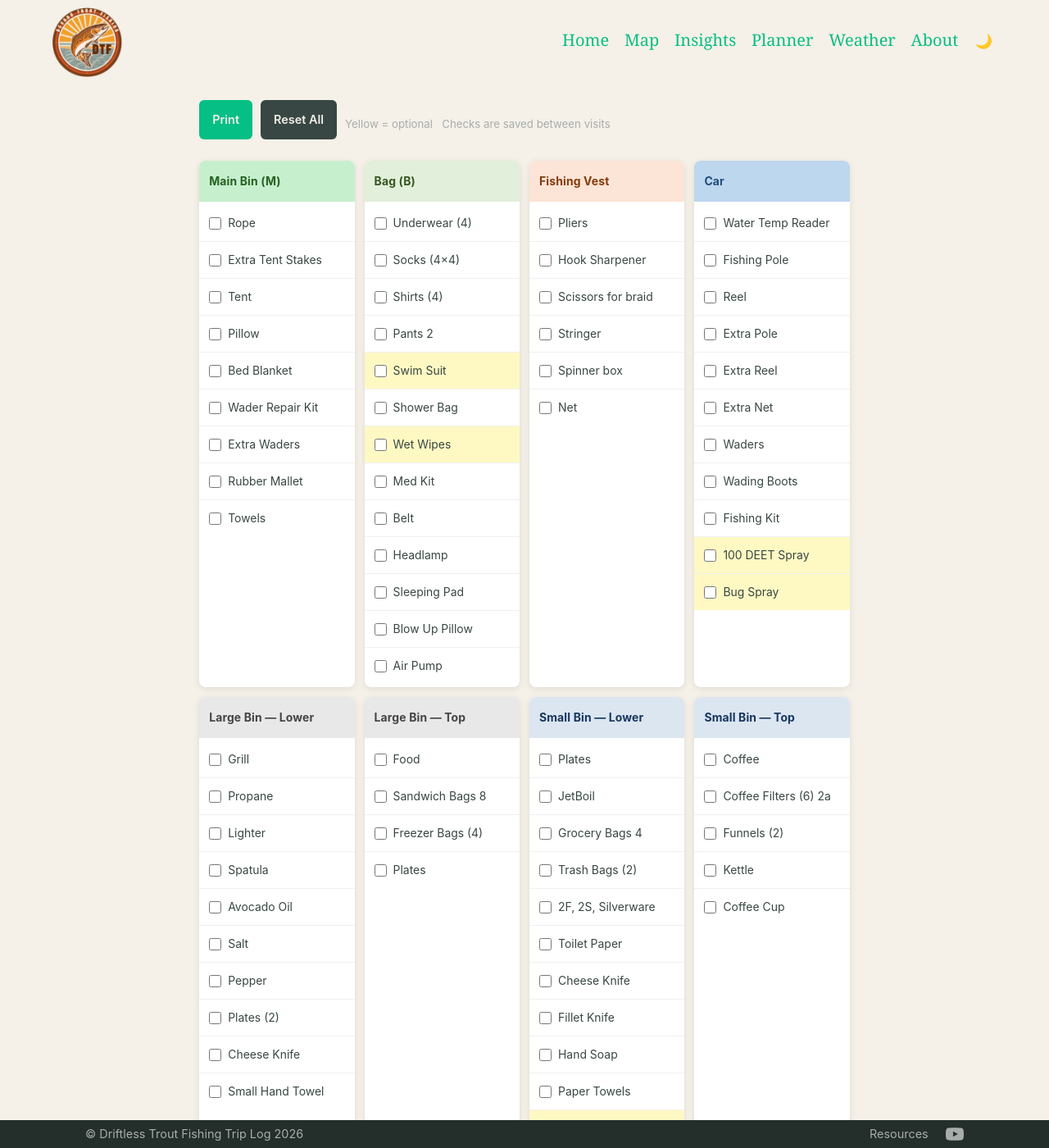
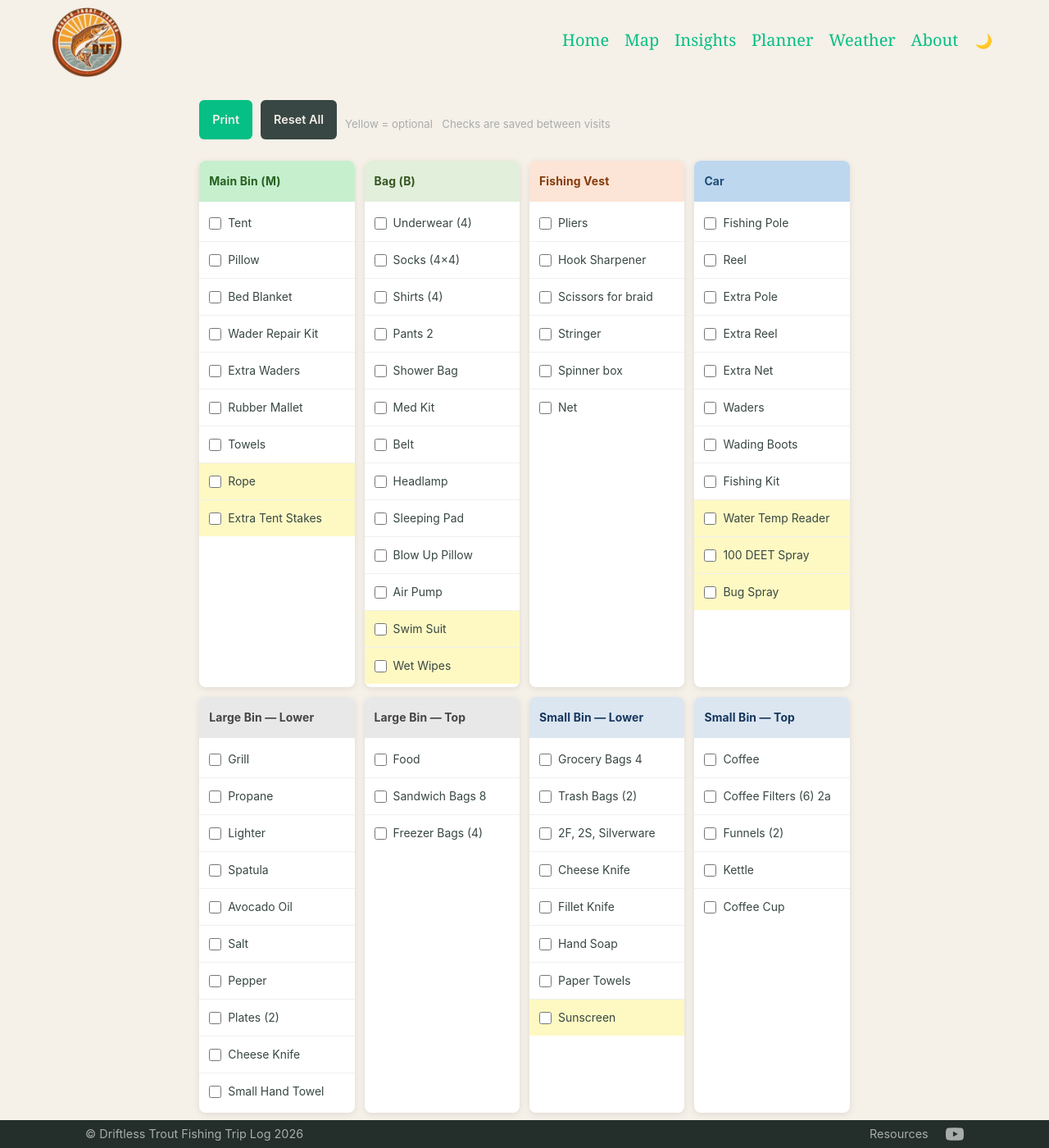
Before and after one commit to Cyro6/cyro6.github.io, a Jekyll site: the page built from checklist.html, in a window 1280 px wide and 1400 px high. Shown: the whole window at 82% size. Built offline with Jekyll 4.4.1, drawn with Linux system fonts in a browser that asks for light colours.

Commit message:
Checklist: reorder optionals to bottom, mark new optionals, remove items
Optional: Rope, Extra Tent Stakes, Water Temp Reader (moved to bottom
of their cards). Removed: JetBoil, Plates (Small Bin), Toilet Paper,
Plates (Large Bin Top).

Co-Authored-By: Claude Sonnet 4.6 <noreply@anthropic.com>

```diff
--- a/checklist.html
+++ b/checklist.html
@@ -120,8 +120,6 @@ body.dark-theme .cl-item.checked span { color: #5a6a65; }
     <div class="cl-card">
       <div class="cl-card-header h-main">Main Bin (M)</div>
       <div class="cl-items">
-        <div class="cl-item"><input type="checkbox"><span>Rope</span></div>
-        <div class="cl-item"><input type="checkbox"><span>Extra Tent Stakes</span></div>
         <div class="cl-item"><input type="checkbox"><span>Tent</span></div>
         <div class="cl-item"><input type="checkbox"><span>Pillow</span></div>
         <div class="cl-item"><input type="checkbox"><span>Bed Blanket</span></div>
@@ -129,6 +127,8 @@ body.dark-theme .cl-item.checked span { color: #5a6a65; }
         <div class="cl-item"><input type="checkbox"><span>Extra Waders</span></div>
         <div class="cl-item"><input type="checkbox"><span>Rubber Mallet</span></div>
         <div class="cl-item"><input type="checkbox"><span>Towels</span></div>
+        <div class="cl-item optional"><input type="checkbox"><span>Rope</span></div>
+        <div class="cl-item optional"><input type="checkbox"><span>Extra Tent Stakes</span></div>
       </div>
     </div>
 
@@ -140,15 +140,15 @@ body.dark-theme .cl-item.checked span { color: #5a6a65; }
         <div class="cl-item"><input type="checkbox"><span>Socks (4×4)</span></div>
         <div class="cl-item"><input type="checkbox"><span>Shirts (4)</span></div>
         <div class="cl-item"><input type="checkbox"><span>Pants 2</span></div>
-        <div class="cl-item optional"><input type="checkbox"><span>Swim Suit</span></div>
         <div class="cl-item"><input type="checkbox"><span>Shower Bag</span></div>
-        <div class="cl-item optional"><input type="checkbox"><span>Wet Wipes</span></div>
         <div class="cl-item"><input type="checkbox"><span>Med Kit</span></div>
         <div class="cl-item"><input type="checkbox"><span>Belt</span></div>
         <div class="cl-item"><input type="checkbox"><span>Headlamp</span></div>
         <div class="cl-item"><input type="checkbox"><span>Sleeping Pad</span></div>
         <div class="cl-item"><input type="checkbox"><span>Blow Up Pillow</span></div>
         <div class="cl-item"><input type="checkbox"><span>Air Pump</span></div>
+        <div class="cl-item optional"><input type="checkbox"><span>Swim Suit</span></div>
+        <div class="cl-item optional"><input type="checkbox"><span>Wet Wipes</span></div>
       </div>
     </div>
 
@@ -169,7 +169,6 @@ body.dark-theme .cl-item.checked span { color: #5a6a65; }
     <div class="cl-card">
       <div class="cl-card-header h-car">Car</div>
       <div class="cl-items">
-        <div class="cl-item"><input type="checkbox"><span>Water Temp Reader</span></div>
         <div class="cl-item"><input type="checkbox"><span>Fishing Pole</span></div>
         <div class="cl-item"><input type="checkbox"><span>Reel</span></div>
         <div class="cl-item"><input type="checkbox"><span>Extra Pole</span></div>
@@ -178,6 +177,7 @@ body.dark-theme .cl-item.checked span { color: #5a6a65; }
         <div class="cl-item"><input type="checkbox"><span>Waders</span></div>
         <div class="cl-item"><input type="checkbox"><span>Wading Boots</span></div>
         <div class="cl-item"><input type="checkbox"><span>Fishing Kit</span></div>
+        <div class="cl-item optional"><input type="checkbox"><span>Water Temp Reader</span></div>
         <div class="cl-item optional"><input type="checkbox"><span>100 DEET Spray</span></div>
         <div class="cl-item optional"><input type="checkbox"><span>Bug Spray</span></div>
       </div>
@@ -207,7 +207,6 @@ body.dark-theme .cl-item.checked span { color: #5a6a65; }
         <div class="cl-item"><input type="checkbox"><span>Food</span></div>
         <div class="cl-item"><input type="checkbox"><span>Sandwich Bags 8</span></div>
         <div class="cl-item"><input type="checkbox"><span>Freezer Bags (4)</span></div>
-        <div class="cl-item"><input type="checkbox"><span>Plates</span></div>
       </div>
     </div>
 
@@ -215,12 +214,9 @@ body.dark-theme .cl-item.checked span { color: #5a6a65; }
     <div class="cl-card">
       <div class="cl-card-header h-small">Small Bin — Lower</div>
       <div class="cl-items">
-        <div class="cl-item"><input type="checkbox"><span>Plates</span></div>
-        <div class="cl-item"><input type="checkbox"><span>JetBoil</span></div>
         <div class="cl-item"><input type="checkbox"><span>Grocery Bags 4</span></div>
         <div class="cl-item"><input type="checkbox"><span>Trash Bags (2)</span></div>
         <div class="cl-item"><input type="checkbox"><span>2F, 2S, Silverware</span></div>
-        <div class="cl-item"><input type="checkbox"><span>Toilet Paper</span></div>
         <div class="cl-item"><input type="checkbox"><span>Cheese Knife</span></div>
         <div class="cl-item"><input type="checkbox"><span>Fillet Knife</span></div>
         <div class="cl-item"><input type="checkbox"><span>Hand Soap</span></div>
```
